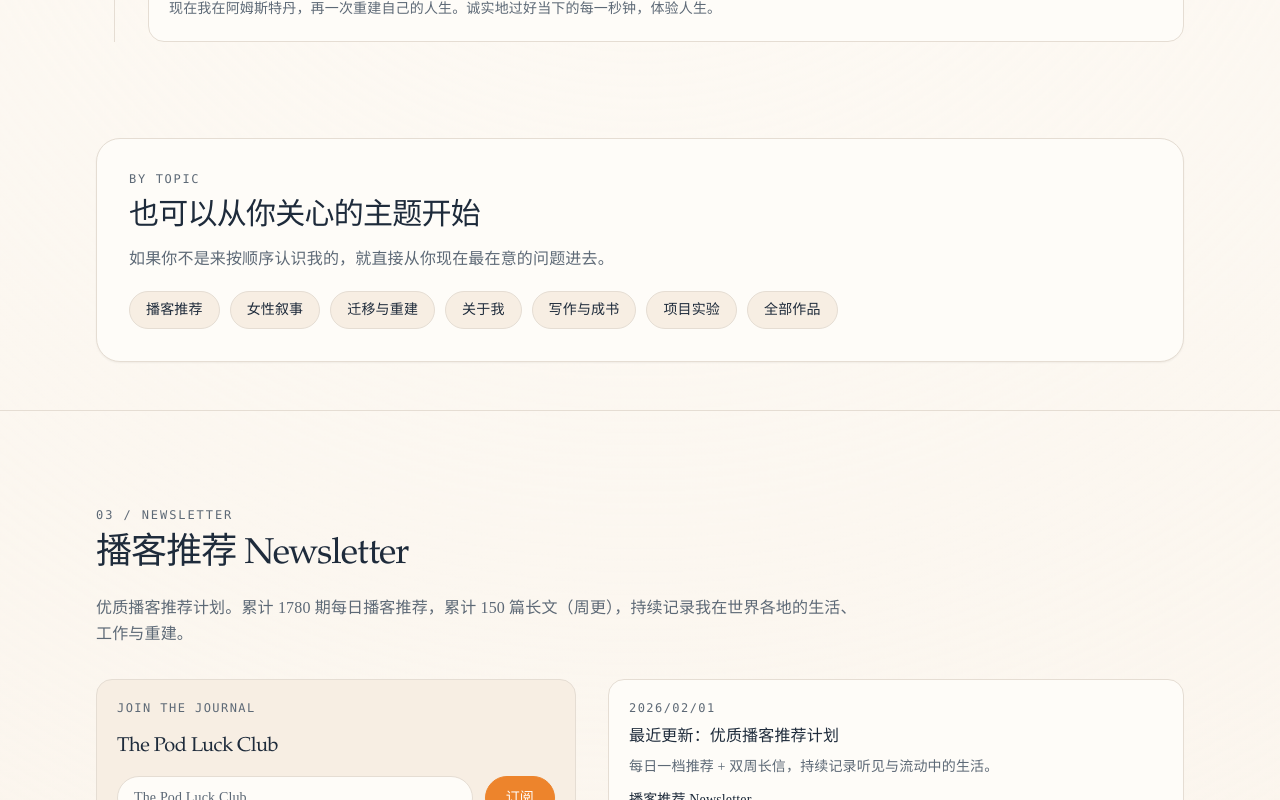
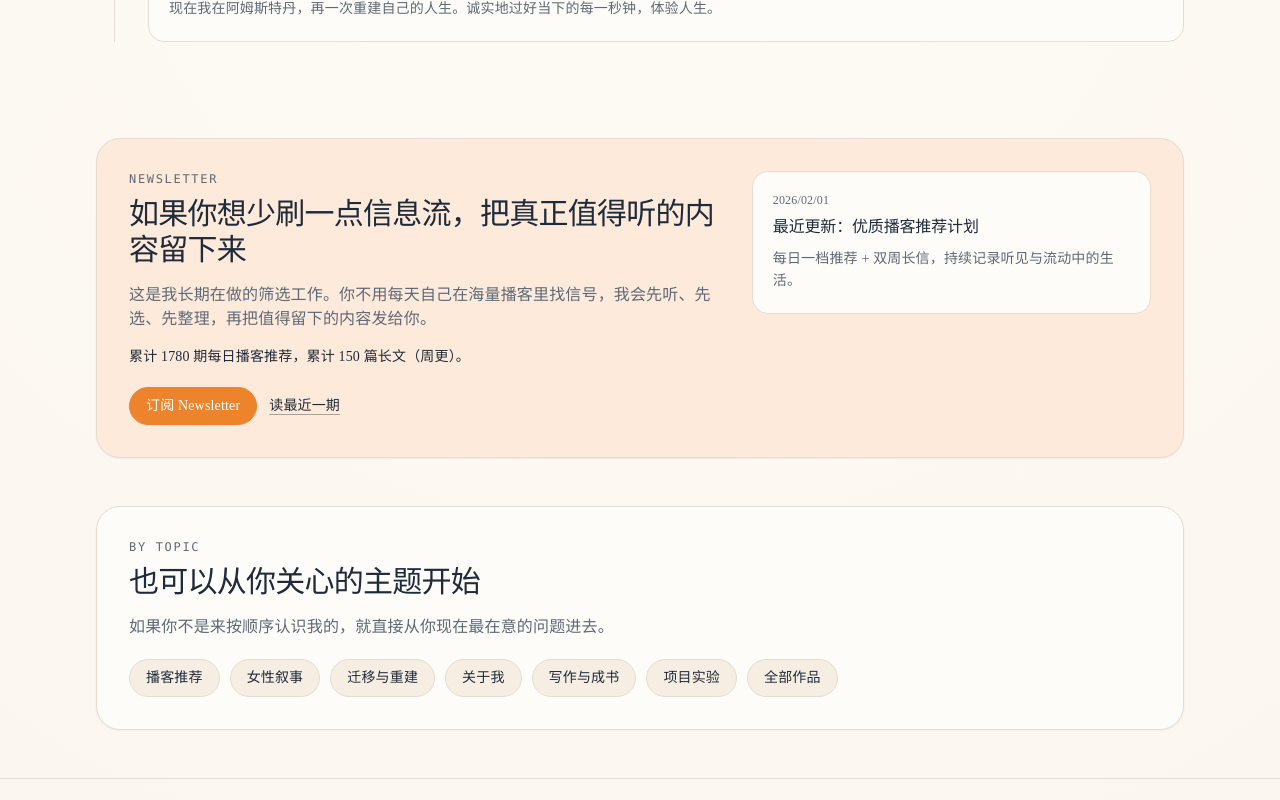
Before and after one commit to bluebluegrass/simona, a Next.js app: page / in a window 1280 px wide. Shown: the part 2000-2800 px from the top of the page. Built offline with nearby package versions, Linux system fonts and the light colour scheme.

Commit message:
Refine newsletter pitch and strengthen talk outcomes

```diff
--- a/app/page.tsx
+++ b/app/page.tsx
@@ -20,6 +20,7 @@ function toDateLabel(value: string) {
 export default function HomePage() {
   const { podcastsHosted, newsletter, book, projects, talk, socials, helpHub, homeExplore, trustStrip, workIndex } = siteData;
   const featuredBook = book.items[0];
+  const featuredIssue = newsletter.recentIssues[0];
   const toneToClassName: Record<(typeof helpHub.items)[number]["tone"], string> = {
     newsletter: "btn-newsletter",
     primary: "btn-primary",
@@ -57,6 +58,43 @@ export default function HomePage() {
       </section>
 
       <LifeInMotion />
+
+      {featuredIssue ? (
+        <section className="pb-8 md:pb-12">
+          <div className="mx-auto max-w-6xl px-5 md:px-8">
+            <article className="rounded-3xl border border-border bg-podluck-soft p-6 md:p-8 shadow-sm">
+              <div className="grid gap-6 md:grid-cols-[1.2fr_0.8fr] md:items-start">
+                <div>
+                  <p className="font-mono text-xs uppercase tracking-[0.14em] text-muted">Newsletter</p>
+                  <h2 className="mt-3 text-2xl font-medium tracking-tight text-ink md:text-3xl">{newsletter.homepagePitch.title}</h2>
+                  <p className="mt-3 max-w-3xl text-sm leading-relaxed text-muted md:text-base">{newsletter.homepagePitch.description}</p>
+                  <p className="mt-4 text-sm text-ink">{newsletter.homepagePitch.proof}</p>
+                  <div className="mt-5 flex flex-wrap items-center gap-3">
+                    <a href={withBasePath("/newsletter")} className="btn-newsletter px-4 py-2">
+                      {newsletter.homepagePitch.ctaLabel}
+                    </a>
+                    <a
+                      href={isInternalHref(featuredIssue.url) ? withBasePath(featuredIssue.url) : featuredIssue.url}
+                      className="text-sm underline underline-offset-4"
+                      target={featuredIssue.url.startsWith("http") ? "_blank" : undefined}
+                      rel={featuredIssue.url.startsWith("http") ? "noreferrer noopener" : undefined}
+                    >
+                      {newsletter.homepagePitch.latestLabel}
+                    </a>
+                  </div>
+                </div>
+                <article className="rounded-2xl border border-border bg-card p-5">
+                  <p className="text-xs text-muted">{toDateLabel(featuredIssue.date)}</p>
+                  <h3 className="mt-2 text-base font-medium text-ink">{featuredIssue.title}</h3>
+                  <p className="mt-2 text-sm leading-relaxed text-muted [display:-webkit-box] [-webkit-box-orient:vertical] [-webkit-line-clamp:3] overflow-hidden">
+                    {featuredIssue.summary}
+                  </p>
+                </article>
+              </div>
+            </article>
+          </div>
+        </section>
+      ) : null}
 
       <section className="pb-8 md:pb-12">
         <div className="mx-auto max-w-6xl px-5 md:px-8">
@@ -211,6 +249,23 @@ export default function HomePage() {
         </div>
       </section>
 
+      <section className="pb-4 md:pb-6">
+        <div className="mx-auto max-w-6xl px-5 md:px-8">
+          <article className="rounded-2xl border border-border bg-card p-5 md:p-6 shadow-sm">
+            <p className="font-mono text-xs uppercase tracking-[0.12em] text-muted">Conversation</p>
+            <h2 className="mt-3 text-xl font-medium tracking-tight text-ink md:text-2xl">{talk.positioning.title}</h2>
+            <p className="mt-3 max-w-3xl text-sm leading-relaxed text-muted md:text-base">{talk.positioning.description}</p>
+            <div className="mt-5 grid gap-3 md:grid-cols-3">
+              {talk.outcomes.map((item) => (
+                <div key={item} className="rounded-xl border border-border bg-surface px-4 py-3 text-sm leading-relaxed text-muted">
+                  {item}
+                </div>
+              ))}
+            </div>
+          </article>
+        </div>
+      </section>
+
       <Section title={talk.title} intro={talk.intro} kicker="06 / TALK">
         <div className="grid gap-6 md:grid-cols-3">
           <article className="rounded-2xl border border-border bg-card p-5">
--- a/app/talk/page.tsx
+++ b/app/talk/page.tsx
@@ -12,6 +12,12 @@ export default function TalkPage() {
 
   return (
     <Section title={talk.title} intro={talk.intro}>
+      <article className="mb-6 rounded-2xl border border-border bg-card p-5 md:mb-8 md:p-6">
+        <p className="font-mono text-xs uppercase tracking-[0.12em] text-muted">Conversation</p>
+        <h2 className="mt-3 text-xl font-medium tracking-tight text-ink md:text-2xl">{talk.positioning.title}</h2>
+        <p className="mt-3 max-w-3xl text-sm leading-relaxed text-muted md:text-base">{talk.positioning.description}</p>
+      </article>
+
       <article className="mb-6 rounded-2xl border border-border bg-surface p-5 md:mb-8 md:p-6">
         <p className="font-mono text-xs uppercase tracking-[0.12em] text-muted">Trust</p>
         <h2 className="mt-3 text-xl font-medium tracking-tight text-ink md:text-2xl">{trustStrip.title}</h2>
@@ -23,6 +29,26 @@ export default function TalkPage() {
           ))}
         </ul>
       </article>
+
+      <div className="mb-6 grid gap-5 md:mb-8 md:grid-cols-2">
+        <article className="rounded-2xl border border-border bg-card p-5">
+          <h3 className="text-base font-medium tracking-tight text-ink">聊完你会带走什么</h3>
+          <ul className="mt-3 space-y-2 text-sm leading-relaxed text-muted">
+            {talk.outcomes.map((item) => (
+              <li key={item}>{item}</li>
+            ))}
+          </ul>
+        </article>
+
+        <article className="rounded-2xl border border-border bg-card p-5">
+          <h3 className="text-base font-medium tracking-tight text-ink">这次对话怎么进行</h3>
+          <ul className="mt-3 space-y-2 text-sm leading-relaxed text-muted">
+            {talk.process.map((item) => (
+              <li key={item}>{item}</li>
+            ))}
+          </ul>
+        </article>
+      </div>
 
       <div className="grid gap-5 md:grid-cols-3">
         <article className="rounded-2xl border border-border bg-card p-5">
--- a/content/site.ts
+++ b/content/site.ts
@@ -118,6 +118,13 @@ type SiteData = {
     title: string;
     name: string;
     valueProp: string;
+    homepagePitch: {
+      title: string;
+      description: string;
+      proof: string;
+      ctaLabel: string;
+      latestLabel: string;
+    };
     subscribeUrl: string;
     formHint: string;
     recentIssues: Array<{
@@ -162,6 +169,12 @@ type SiteData = {
     title: string;
     intro: string;
     calendlyUrl: string;
+    positioning: {
+      title: string;
+      description: string;
+    };
+    outcomes: string[];
+    process: string[];
     whoItsFor: string[];
     topics: string[];
     goodFor: string[];
@@ -489,6 +502,13 @@ export const siteData: SiteData = {
     name: "The Pod Luck Club",
     valueProp:
       "优质播客推荐计划。累计 1780 期每日播客推荐，累计 150 篇长文（周更），持续记录我在世界各地的生活、工作与重建。",
+    homepagePitch: {
+      title: "如果你想少刷一点信息流，把真正值得听的内容留下来",
+      description: "这是我长期在做的筛选工作。你不用每天自己在海量播客里找信号，我会先听、先选、先整理，再把值得留下的内容发给你。",
+      proof: "累计 1780 期每日播客推荐，累计 150 篇长文（周更）。",
+      ctaLabel: "订阅 Newsletter",
+      latestLabel: "读最近一期",
+    },
     subscribeUrl: "https://thepodluckclub.com/",
     formHint: "点击订阅后会跳转到 The Pod Luck Club 官方页面。",
     recentIssues: [
@@ -566,6 +586,20 @@ export const siteData: SiteData = {
     intro:
       "如果你也在迁移、转折或重建的路上，欢迎来一场 1:1 coffee chat。我们不找标准答案，只把你当下最难的一团线，慢慢理成下一步。",
     calendlyUrl: "https://buymeacoffee.com/simonana/e/336214",
+    positioning: {
+      title: "这不是咨询，也不是说教",
+      description: "更像一场有方向感的 conversation。你把现在最卡的地方带来，我们一起把问题讲清楚，把下一步理出来。",
+    },
+    outcomes: [
+      "把你现在真正卡住的问题讲清楚，而不是继续在脑子里打转。",
+      "整理出 1 到 3 个可以马上执行的下一步。",
+      "对迁移、创作或转折期的节奏感更清楚一点。",
+    ],
+    process: [
+      "你先带着一个真实问题来，不需要提前准备完整背景。",
+      "我们在线聊 30 分钟，从混乱里抓重点。",
+      "结束时带走更清楚的判断和下一步方向。",
+    ],
     whoItsFor: [
       "正在考虑数字游民/海外生活的人",
       "处在职业转折期、想理清下一步方向的人",
```
